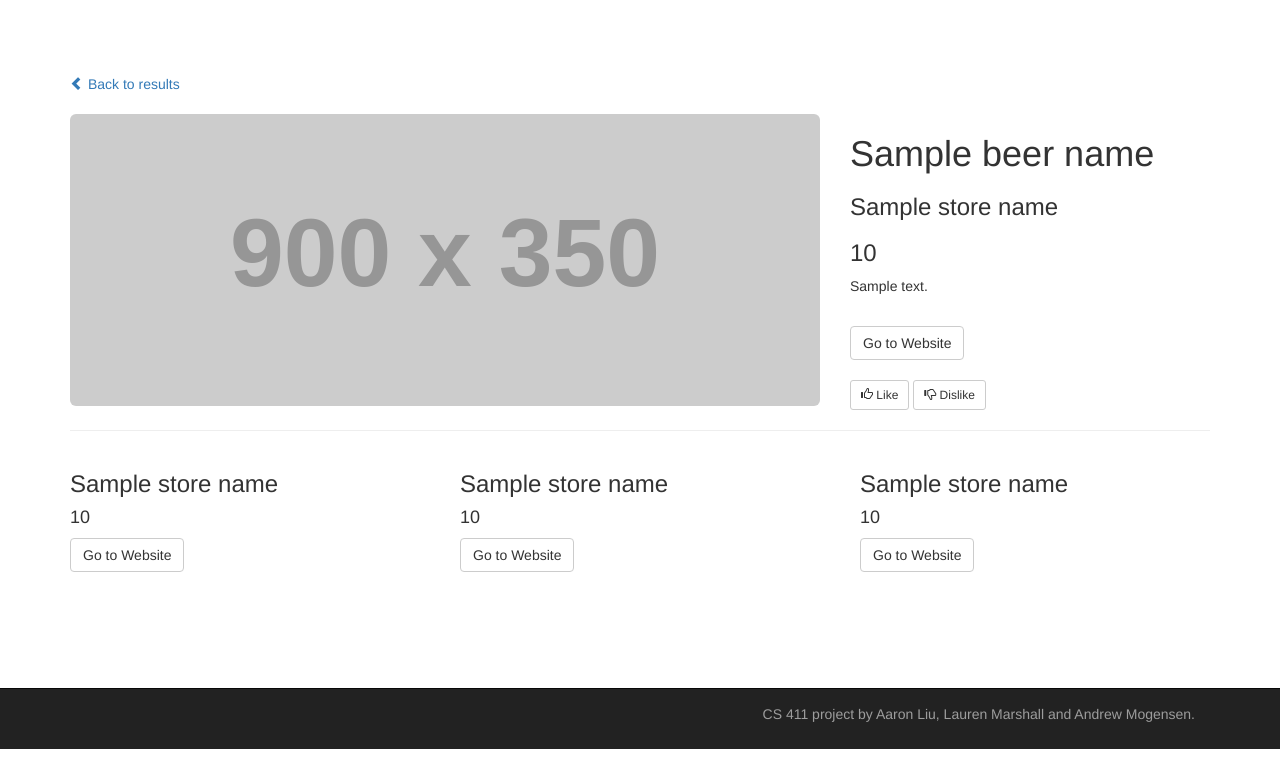
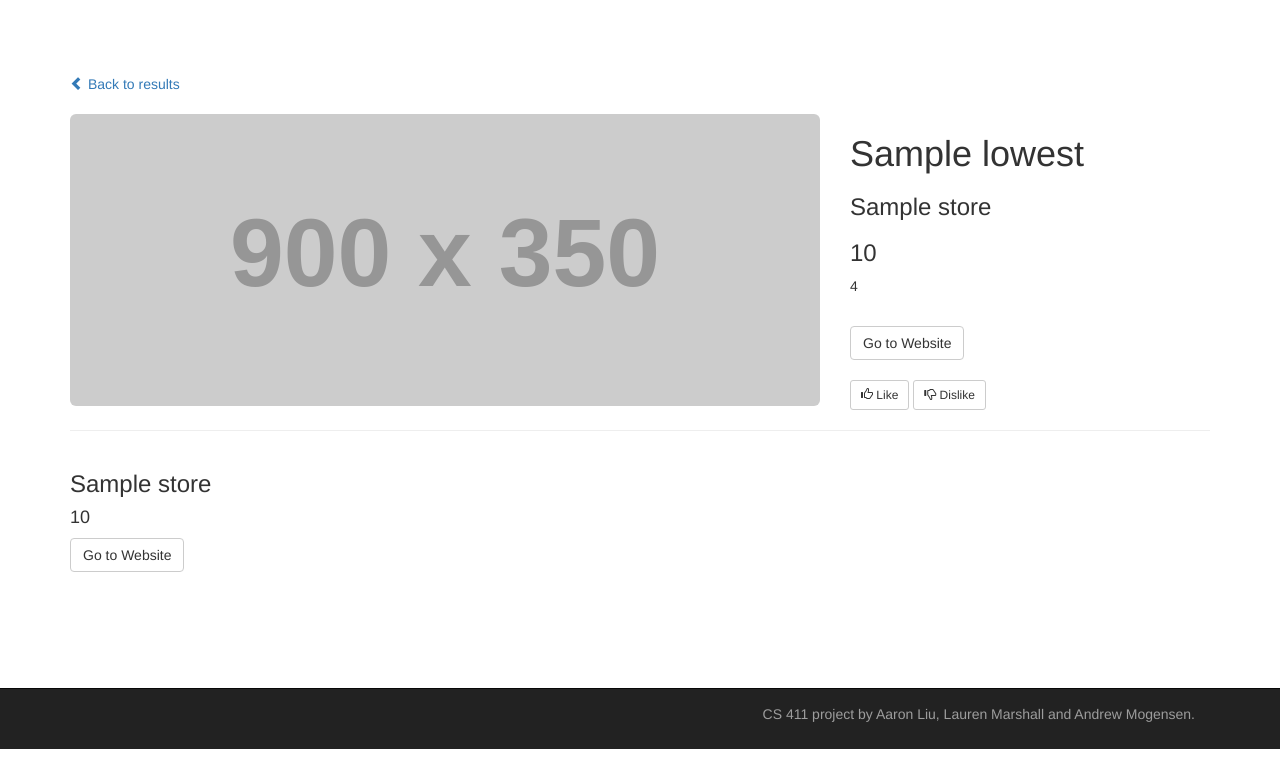
Before and after one commit to aliu899/beermecs411, a Flask app: template templates/detailed-result.html in a window 1280 px wide. Shown: the part 51-815 px from the top of the page. Run offline with Flask 2, Linux system fonts and the light colour scheme; the template is opened without the code that fills it: most values are stand-ins (such as "Sample title", 1, 10 or a date in 2020); grey boxes labelled with a size stand in for pictures from a placeholder-image service; parts of the project's set-up code (start-up, migrations or seed data) failed here and were passed over; some libraries are stand-ins or nearby versions.

Commit message:
update details

```diff
--- a/models.py
+++ b/models.py
@@ -32,7 +32,7 @@ def search_results(term):
     return result
 
 def get_details(beer):
-	execution_str = "SELECT B.beername, size, number, stylename, store, price, rating, pictureurl FROM \"Beer\" AS B, \"ItemListing\" AS L WHERE B.beername=L.beername AND B.beername=\'" + beer + "\' ORDER BY price ASC;"
-	print execution_str
+    execution_str = "SELECT B.beername, size, number, stylename, store, price, rating, pictureurl FROM \"Beer\" AS B, \"ItemListing\" AS L WHERE B.beername=L.beername AND B.beername=\'" + beer + "\' ORDER BY price ASC;"
+    print execution_str
     result = db.engine.execute(execution_str)
     return result
--- a/templates/detailed-result.html
+++ b/templates/detailed-result.html
@@ -59,10 +59,10 @@
         </div>
         <!-- /.col-md-8 -->
         <div class="col-md-4">
-            <h1>{{beer_name}}</h1>
-            <h3>{{store_name}}</h3>
-            <h3>{{beer_price}}</h3>
-            <p>{{beer_description}}</p>
+            <h1>{{lowest.beername}}</h1>
+            <h3>{{lowest.store}}</h3>
+            <h3>{{lowest.price}}</h3>
+            <p>{{lowest.rating}}</p>
             <br>
             <a class="btn btn-default" href="#">Go to Website</a>
         </div>
@@ -85,25 +85,13 @@
 
     <!-- Content Row -->
     <div class="row">
+        {% for listing in remaining %}
         <div class="col-md-4">
-            <h3>{{store_name}}</h3>
-            <h4>{{beer_price}}</h4>
+            <h3>{{ listing.store }}</h3>
+            <h4>{{ listing.price }}</h4>
             <a class="btn btn-default" href="#">Go to Website</a>
         </div>
-        <!-- /.col-md-4 -->
-        <div class="row">
-        <div class="col-md-4">
-            <h3>{{store_name}}</h3>
-            <h4>{{beer_price}}</h4>
-            <a class="btn btn-default" href="#">Go to Website</a>
-        </div>
-        <!-- /.col-md-4 -->
-         <div class="row">
-        <div class="col-md-4">
-            <h3>{{store_name}}</h3>
-            <h4>{{beer_price}}</h4>
-            <a class="btn btn-default" href="#">Go to Website</a>
-        </div>
+        {% endfor %}
         <!-- /.col-md-4 -->
     </div>
     <!-- /.row -->
--- a/views.py
+++ b/views.py
@@ -41,9 +41,9 @@ def detailed_page(beer_name):
     if 'email' not in session:
         return redirect(url_for('home_page'))
     beer_result = get_details(beer_name)
-    for item in beer_result:
-        print item
-    return render_template('detailed-result.html')
+    lowest = beer_result[0]
+    remaining = beer_result[1:]
+    return render_template('detailed-result.html',lowest = lowest, remaining= remaining)
 
 
 @app.route("/settings", methods=["GET","POST"])
```
